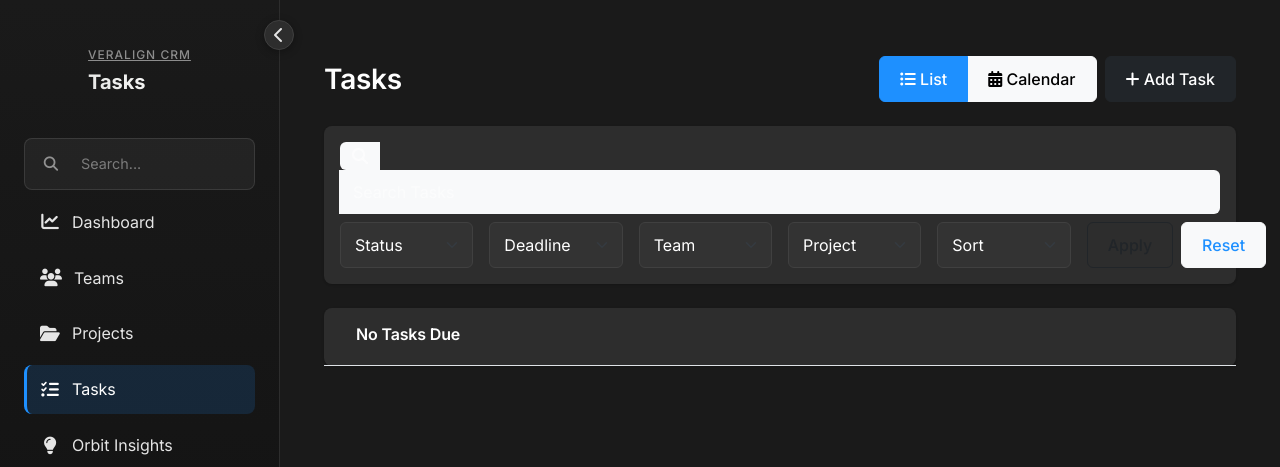
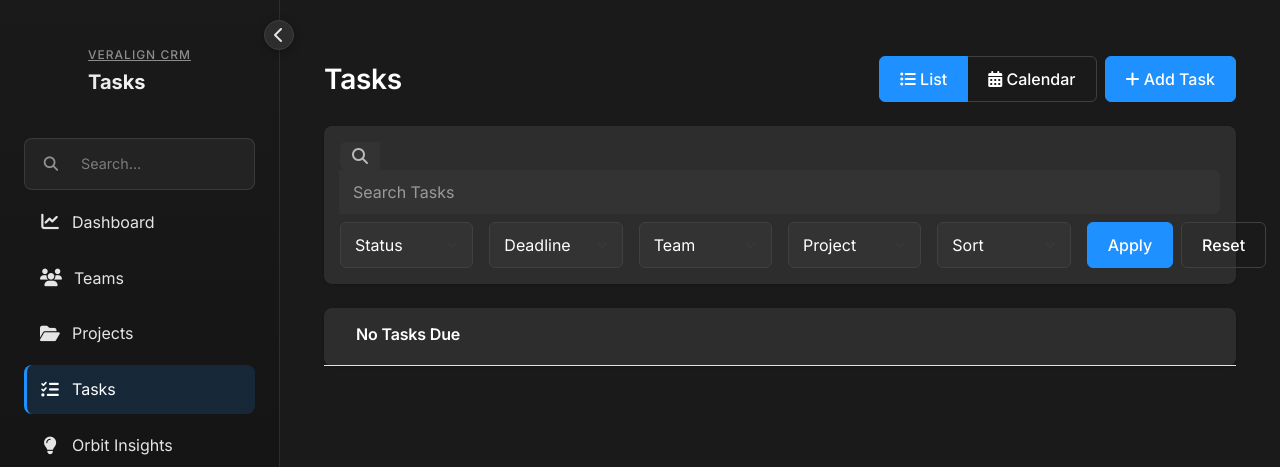
Before and after one commit to ez500/orbit, a Django app: page /dashboard/tasks/ in a window 1280 px wide. Shown: the top 467 px of the page. Run offline with Django 5.2, Linux system fonts and the light colour scheme; a user stored in the database is signed in; data comes from the database, SQL or seed files in the repository; both versions use the stored data as it was after the commit; data that the repository does not hold is empty; some libraries are stand-ins or nearby versions.

Commit message:
Small change to UI styling for tasks to ensure it updates correctly
(cherry picked from commit a165b764bbc03f9a9c7fa2ac06992a881e5c8179)

```diff
--- a/dashboard/templates/calendar/tasks.html
+++ b/dashboard/templates/calendar/tasks.html
@@ -14,15 +14,15 @@
             <h1 class="h3 mb-0">Tasks</h1>
             <div class="d-flex gap-2">
                 <div class="btn-group view-toggle" role="group">
-                    <button type="button" class="btn btn-light active" data-view="list">
+                    <button type="button" class="btn btn-outline-secondary active" data-view="list">
                         <i class="fas fa-list-ul"></i> List
                     </button>
-                    <button type="button" class="btn btn-light" data-view="calendar">
+                    <button type="button" class="btn btn-outline-secondary" data-view="calendar">
                         <i class="fas fa-calendar-alt"></i> Calendar
                     </button>
                 </div>
                 <button
-                        class="btn btn-dark"
+                        class="btn btn-primary"
                         data-bs-toggle="modal"
                         data-bs-target="#addTaskModal"
                 >
@@ -37,14 +37,15 @@
                 <form id="taskFilterForm" method="get">
                     <div class="row g-3 mb-2">
                         <div class="input-group">
-                            <span class="input-group-text border-0 bg-light">
+                            <span class="input-group-text border-0" style="background-color: var(--input-bg);">
                                 <i class="fas fa-search text-muted"></i>
                             </span>
                             <input
                                     type="text"
                                     name="search"
                                     value="{{ search }}"
-                                    class="form-control border-0 bg-light"
+                                    class="form-control border-0"
+                                    style="background-color: var(--input-bg);"
                                     placeholder="Search Tasks"
                             />
                         </div>
@@ -102,10 +103,10 @@
                             </select>
                         </div>
                         <div class="col-md-3 col-lg-2 d-flex gap-2">
-                            <button type="submit" class="btn btn-outline-dark flex-grow-1">
+                            <button type="submit" class="btn btn-primary flex-grow-1">
                                 Apply
                             </button>
-                            <a href="{% url 'dashboard:tasks' %}" class="btn btn-light flex-grow-1">
+                            <a href="{% url 'dashboard:tasks' %}" class="btn btn-outline-secondary flex-grow-1">
                                 Reset
                             </a>
                         </div>
@@ -175,10 +176,10 @@
             <div class="d-flex justify-content-between align-items-center mb-4">
                 <h5 class="mb-0" id="currentMonth">October 2025</h5>
                 <div class="btn-group">
-                    <button class="btn btn-light" id="prevMonth">
+                    <button class="btn btn-outline-secondary" id="prevMonth">
                         <i class="fas fa-chevron-left"></i>
                     </button>
-                    <button class="btn btn-light" id="nextMonth">
+                    <button class="btn btn-outline-secondary" id="nextMonth">
                         <i class="fas fa-chevron-right"></i>
                     </button>
                 </div>
@@ -275,10 +276,10 @@
                     </form>
                 </div>
                 <div class="modal-footer border-0">
-                    <button type="button" class="btn btn-light" data-bs-dismiss="modal">
+                    <button type="button" class="btn btn-outline-secondary" data-bs-dismiss="modal">
                         Cancel
                     </button>
-                    <button type="button" class="btn btn-dark" id="addTaskBtn">
+                    <button type="button" class="btn btn-primary" id="addTaskBtn">
                         Add Task
                     </button>
                 </div>
```
Also changed, not shown: db.sqlite3.
